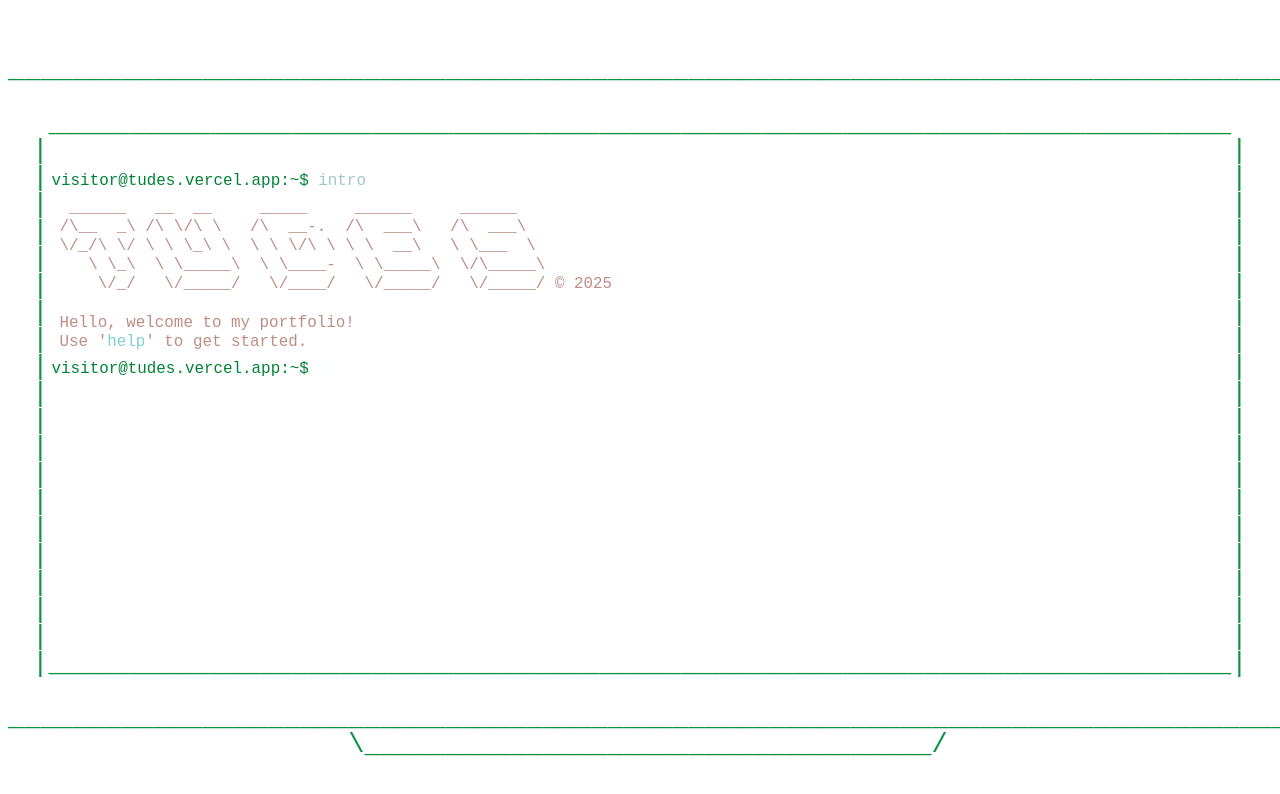
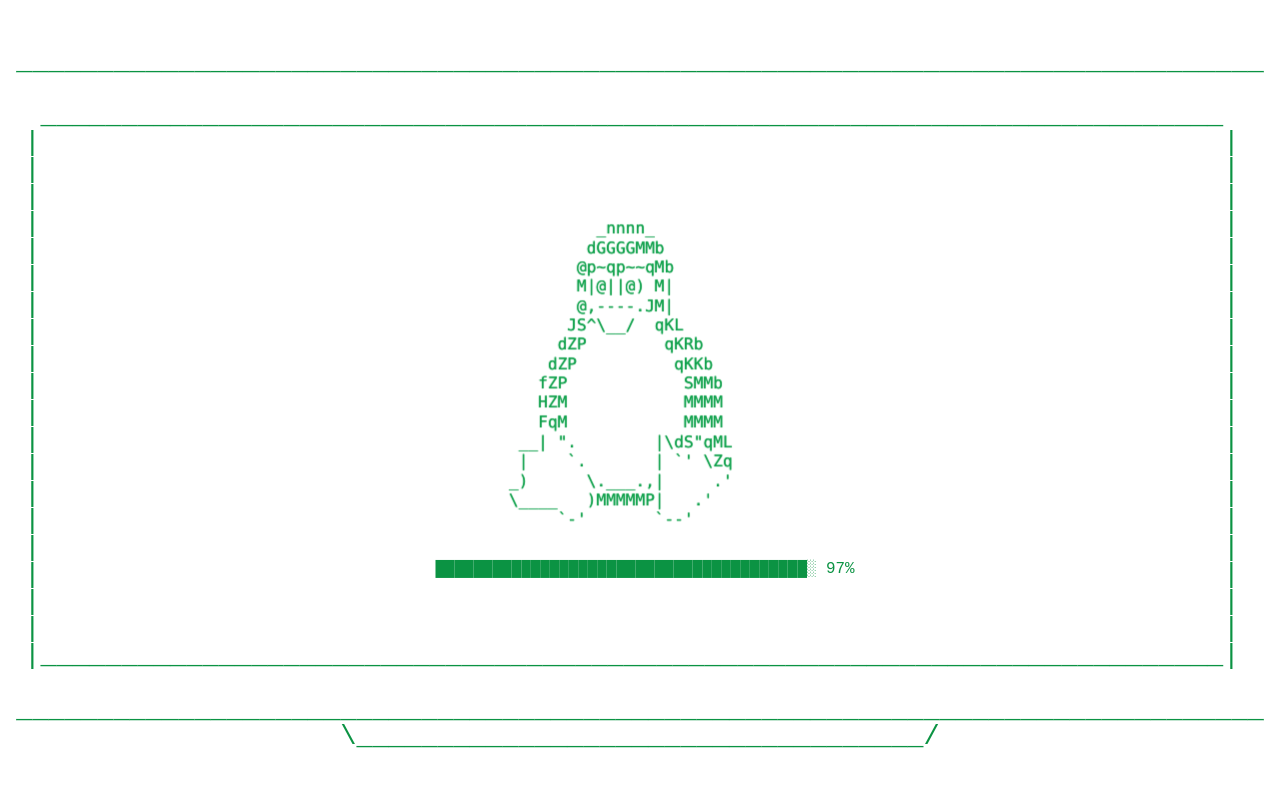
Before and after one commit to tudes00/portfolio, a Next.js app: page / in a window 1280 px wide. Shown: the top 794 px of the page. Built offline with nearby package versions, Linux system fonts and the light colour scheme.

Commit message:
test margin

```diff
--- a/src/components/asciiLayout.tsx
+++ b/src/components/asciiLayout.tsx
@@ -70,13 +70,14 @@ export default function AsciiLayout({ children }: AsciiLayoutProps) {
 
   return (
     <div
-      className="ascii-wrapper m-2"
+      className="ascii-wrapper"
       style={{
         display: "flex",
         alignItems: "center",
         justifyContent: "center",
-        width: "100vw",
-        height: "100vh",
+  width: "calc(100vw - 2rem)",
+  height: "calc(100vh - 2rem)",
+  margin: "1rem",
         overflow: "hidden",
         position: "relative",
       }}
@@ -101,7 +102,7 @@ export default function AsciiLayout({ children }: AsciiLayoutProps) {
             left:    (device === "computer" ? "5%" : (device === "tablet" ? "5.5%" : "5%")),
             width:  (device === "computer" ? "89%" : (device === "tablet" ? "90%" : "91%")),
             height: (device === "computer" ? "73%" : (device === "tablet" ? "87%" : "87%")),
-            fontSize: fontSize / (device === "computer" ? 1.7 : (device === "tablet" ? 0.95 : 1.2)),
+            fontSize: fontSize / (device === "computer" ? 1.7 : (device === "tablet" ? 0.95 : 1.4)),
             lineHeight: 1.2,
             overflowY: "auto",
             padding: "1rem",
--- a/src/pages/index.tsx
+++ b/src/pages/index.tsx
@@ -6,7 +6,7 @@ import { Analytics } from "@vercel/analytics/next";
 
 export default function Home() {
   const [bootFinished, setBootFinished] = useState(
-    process.env.NODE_ENV === "development",
+    process.env.NODE_ENV === "test",
   );
 
   return (
```
